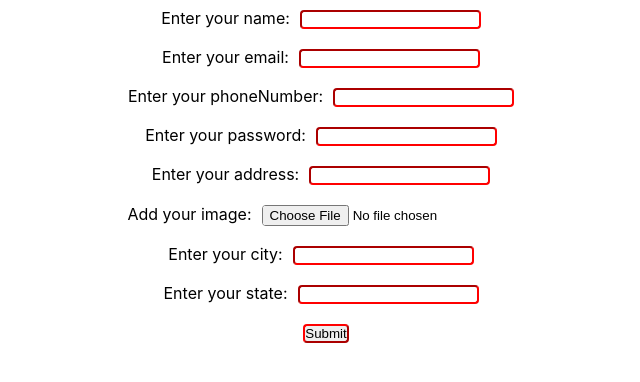
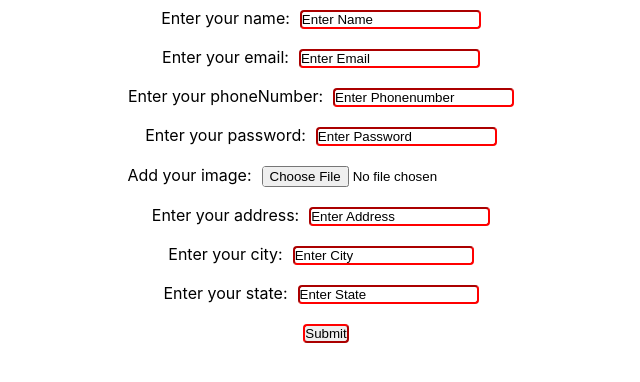
Before and after one commit to ArpanBatra01/Sharing-cab-clone, a React (Create React App) app: page /register in a window 1280 px wide. Shown: the top 382 px of the page, without its empty margins (314-954 px from the left). Built offline with nearby package versions, Linux system fonts and the light colour scheme.

Commit message:
work in progress

```diff
--- a/src/pages/user-registration.js
+++ b/src/pages/user-registration.js
@@ -1,6 +1,7 @@
 import { useState } from "react";
 import ReactDOM from 'react-dom/client';
 import { isCompositeComponentWithType } from "react-dom/test-utils";
+
 
 function Register() {
   const [name, setName] = useState("");
@@ -20,59 +21,73 @@ function Register() {
 
   return (
     <form onSubmit={handleSubmit}>
-      <div><label>Enter your name:
+      <div><label><span>Enter your name:</span>
         <input
         type="text"
+        placeholder="Enter Name"
         value={name}
           onChange={(e) => setName(e.target.value)}
         />
       </label></div>
-      <div><label>Enter your email:
+      <div><label> <span>Enter your email:</span>
         <input
           type="email"
+          placeholder="Enter Email"
           value={email}
           onChange={(e)=> setemail(e.target.value)}
         />
       </label></div>
-      <div><label>Enter your phoneNumber:
+      <div><label><span>Enter your phoneNumber:</span>
         <input
          type="number"
+         placeholder="Enter Phonenumber"
          value={number}
          onChange={(e)=> setphoneNumber(e.target.value)}
         />
       </label></div>
-      <label>Enter your password:
+       <label><span>Enter your password:</span>
         <input
          type="password"
+         placeholder="Enter Password"
          value={password}
          onChange={(e)=>setpassword(e.target.value)}
 
         />
       </label>
-      <div><label>Enter your address:
+      <div><label><span>Add your image:</span>
+        <input
+         type="file"
+         placeholder="Select Image"
+         id="frame"
+
+         value={image}
+
+         onChange={(e)=>setimage(e.target.value)}
+
+
+        />
+      <div><label><span>Enter your address:</span>
         <input
          type="text"
+         placeholder="Enter Address"
          value={address}
          onChange={(e)=>setaddress(e.target.value)}
         />
       </label></div>
-      <div><label>Add your image:
-        <input
-         type="file"
-         value={image}
-         onChange={(e)=>setimage(e.target.value)}
-        />
+
       </label></div>
-      <div><label>Enter your city:
+      <div><label><span>Enter your city:</span>
         <input
          type="text"
+         placeholder="Enter City"
          value={city}
          onChange={(e)=>setcity(e.target.value)}
         />
       </label></div>
-      <div><label>Enter your state:
+      <div><label><span>Enter your state:</span>
         <input
          type="text"
+         placeholder="Enter State"
          value={state}
          onChange={(e)=>setstate(e.target.value)}
         />
```
